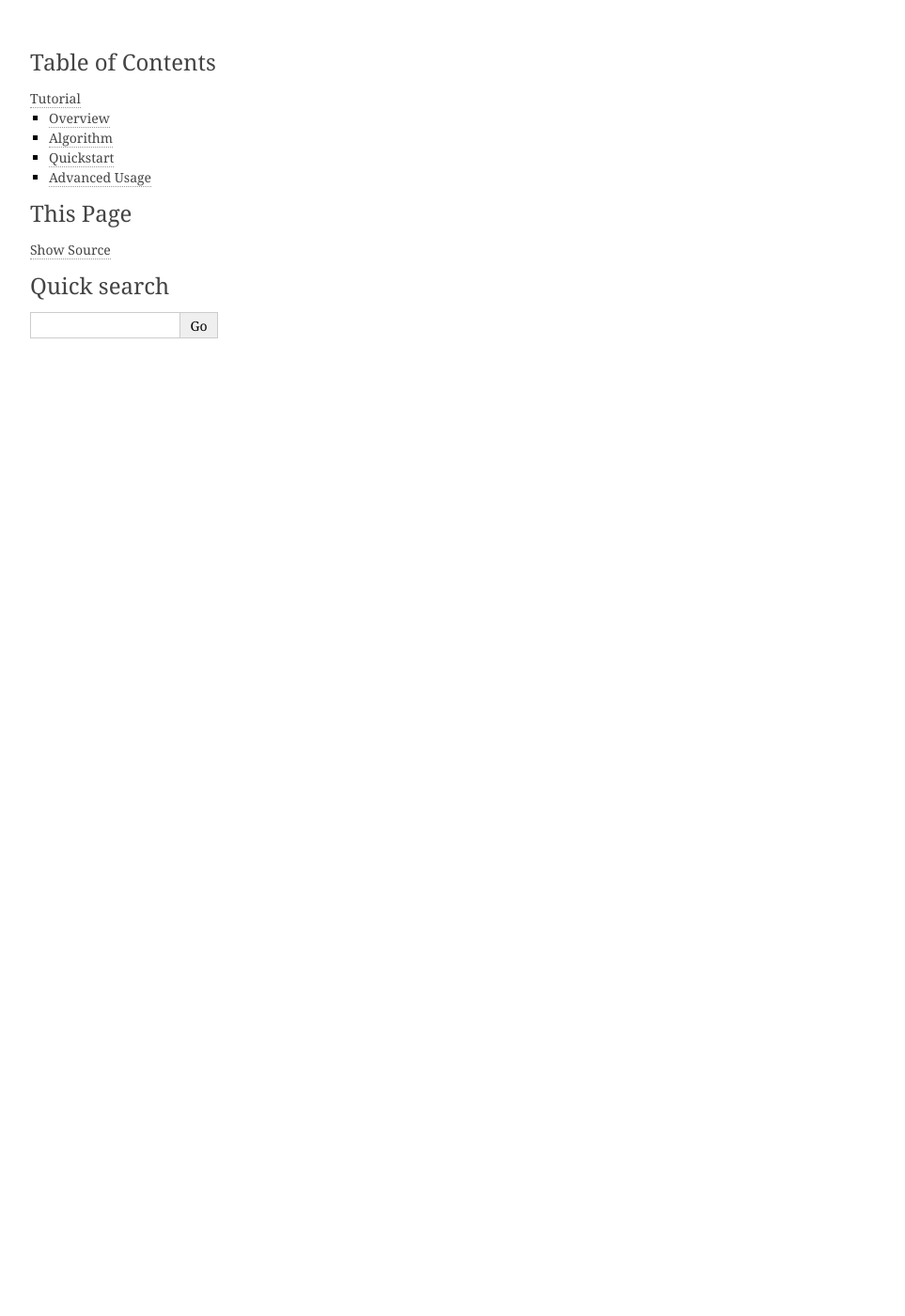
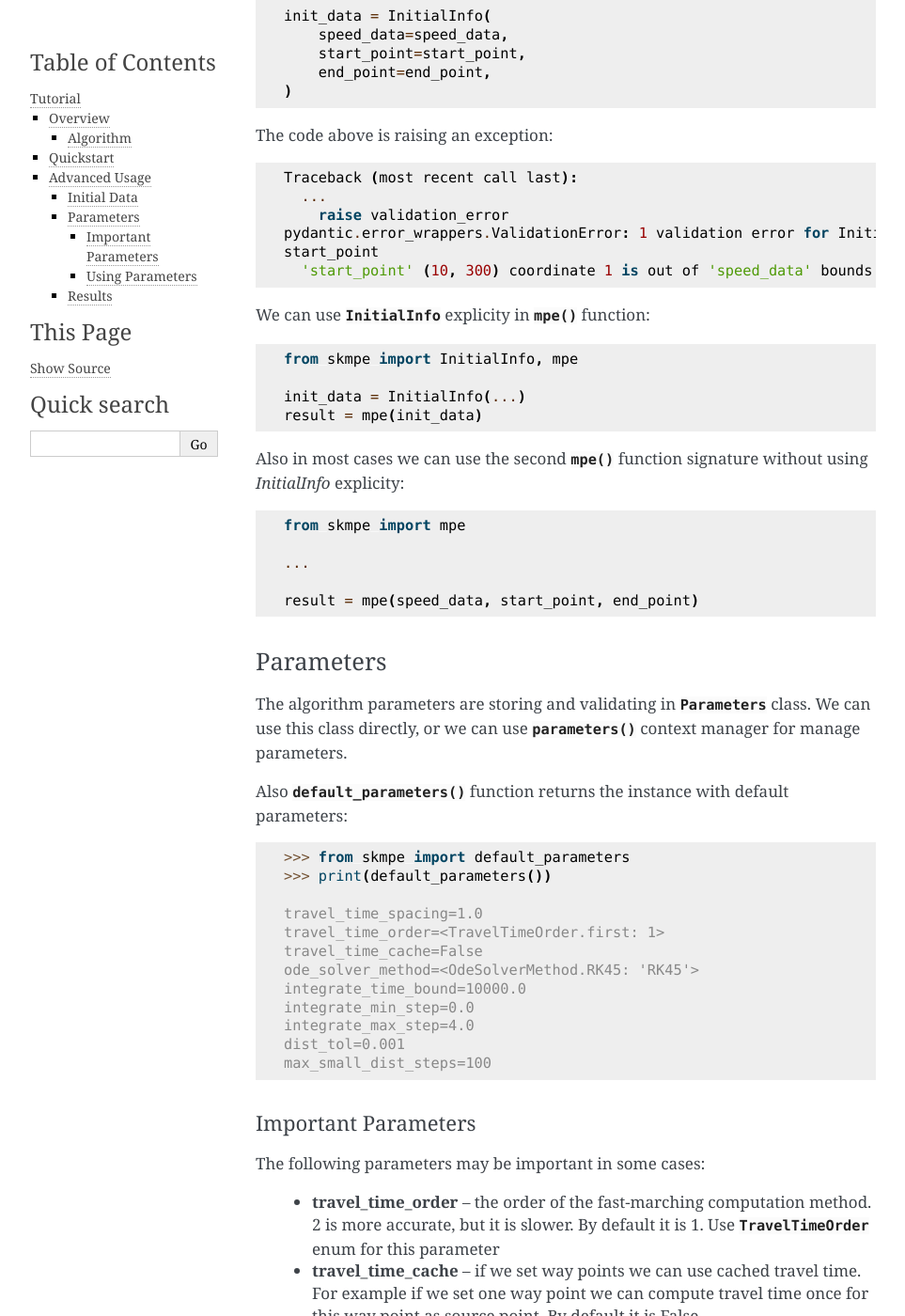
Before and after one commit to espdev/scikit-mpe, a Sphinx documentation site: the page built from docs/tutorial.rst, in a window 1280 px wide and 1400 px high, scrolled down 2068 px. Shown: the whole window at 94% size, without its empty margins (148-1111 px from the left). Built offline with Sphinx 7.4.7, drawn with Linux system fonts in a browser that asks for light colours; some of the changed text lies outside the part shown.

Commit message:
update docs tutorial

```diff
--- a/docs/tutorial.rst
+++ b/docs/tutorial.rst
@@ -3,6 +3,8 @@
 ********
 Tutorial
 ********
+
+.. currentmodule:: skmpe
 
 Overview
 ========
@@ -23,7 +25,7 @@
 `ODE solver <https://docs.scipy.org/doc/scipy/reference/integrate.html#solving-initial-value-problems-for-ode-systems>`_ for extracting minimal paths.
 
 Algorithm
-=========
+---------
 
 The algorithm contains two main steps:
 
@@ -112,3 +114,154 @@
 
 Advanced Usage
 ==============
+
+Initial Data
+------------
+
+The initial data is storing and validating in :class:`InitialInfo` class which inherited from
+`Pydantic BaseModel <https://pydantic-docs.helpmanual.io/usage/models/#basic-model-usage>`_. The class checks speed data and points dimensions, boundaries and values.
+
+Therefore, we cannot set an invalid data:
+
+.. code-block:: python
+
+    import numpy as np
+    from skmpe import InitialInfo
+
+    speed_data = np.zeros((100, 200))
+    start_point = (10, 300)  # out of bounds
+    end_point = (50, 60)
+
+    init_data = InitialInfo(
+        speed_data=speed_data,
+        start_point=start_point,
+        end_point=end_point,
+    )
+
+The code above is raising an exception::
+
+    Traceback (most recent call last):
+      ...
+        raise validation_error
+    pydantic.error_wrappers.ValidationError: 1 validation error for InitialInfo
+    start_point
+      'start_point' (10, 300) coordinate 1 is out of 'speed_data' bounds [0, 200). (type=value_error)
+
+
+We can use :class:`InitialInfo` explicity in :func:`mpe` function:
+
+.. code-block:: python
+
+    from skmpe import InitialInfo, mpe
+
+    init_data = InitialInfo(...)
+    result = mpe(init_data)
+
+
+Also in most cases we can use the second :func:`mpe` function signature without using `InitialInfo` explicity:
+
+.. code-block:: python
+
+    from skmpe import mpe
+
+    ...
+
+    result = mpe(speed_data, start_point, end_point)
+
+
+Parameters
+----------
+
+The algorithm parameters are storing and validating in :class:`Parameters` class.
+We can use this class directly, or we can use :func:`parameters` context manager for manage parameters.
+
+Also :func:`default_parameters` function returns the instance with default parameters:
+
+.. code-block:: python
+
+    >>> from skmpe import default_parameters
+    >>> print(default_parameters())
+
+    travel_time_spacing=1.0
+    travel_time_order=<TravelTimeOrder.first: 1>
+    travel_time_cache=False
+    ode_solver_method=<OdeSolverMethod.RK45: 'RK45'>
+    integrate_time_bound=10000.0
+    integrate_min_step=0.0
+    integrate_max_step=4.0
+    dist_tol=0.001
+    max_small_dist_steps=100
+
+
+Important Parameters
+~~~~~~~~~~~~~~~~~~~~
+
+The following parameters may be important in some cases:
+
+    - **travel_time_order** -- the order of the fast-marching computation method.
+      2 is more accurate, but it is slower. By default it is 1. Use :class:`TravelTimeOrder` enum for
+      this parameter
+    - **travel_time_cache** -- if we set way points we can use cached travel time.
+      For example if we set one way point we can compute travel time once for this way point as
+      source point. By default it is False.
+    - **ode_solver_method** -- we can use some ODE methods for extracting path.
+      Some methods may be work faster or more accurate on some speed data.
+      Use :class:`OdeSolverMethod` enum for this parameter. By default it is Runge-Kutta 4/5 (`RK45`)
+    - **integrate_time_bound** -- if we want to extract a long path we need to set a greater
+      value for time bound. By default it is 10000
+    - **dist_tol** -- distance tolerance between steps for control path evolution.
+      By default it is 0.001
+    - **max_small_dist_steps** -- the maximum number of small distance steps while path evolution.
+      Too small steps will be ignore N-times by this parameter.
+
+Using Parameters
+~~~~~~~~~~~~~~~~
+
+We can set the custom parameter values by :class:`Parameters` class or :func:`parameters` context manager.
+
+Using class:
+
+.. code-block:: python
+
+    from skmpe import Parameters, mpe
+
+    my_parameters = Parameters(travel_time_cache=True, travel_time_order=1)
+    result = mpe(..., parameters=my_parameters)
+
+
+Using context manager:
+
+.. code-block:: python
+
+    from skmpe import parameters, mpe
+
+    with parameters(travel_time_cache=True, travel_time_order=1):
+        # the custom parameters will be used automatically
+        result = mpe(...)
+
+
+Results
+-------
+
+The whole extracted path results are storing in :class:`PathInfoResult` class (named tuple).
+The instance of this class is returning from :func:`mpe` function. The pieces of the path
+(in the case with way points) are storing in :class:`PathInfo` class.
+
+:class:`PathInfoResult` object contains:
+
+    - **path** -- the whole extracted path in numpy array MxN where M is the number of points and N is dimension
+    - **pieces** -- the list of extracted path pieces between start/end or way points in `PathInfo` instances.
+      If we do not use way points, **pieces** list will be contain one piece.
+
+:class:`PathInfo` object contains:
+
+    - **path** -- the extracted path piece in numpy array MxN where M is the number of points and N is dimension
+    - **start_point** -- the starting point
+    - **end_point** -- the ending point
+    - **travel_time** -- the computed travel time data for given speed data
+    - **extraction_result** -- the raw extraction result in :class:`PathExtractionResult` instance.
+      This data is returning from :class:`MinimalPathExtractor` class (low-level API). The data
+      contains additional info about extracted path and info about extracting process.
+      This data may be useful for debugging.
+    - **reversed** -- The flag indicates that the path piece is reversed.
+      This is relevant when using ``travel_time_cache == True`` parameter.
```
